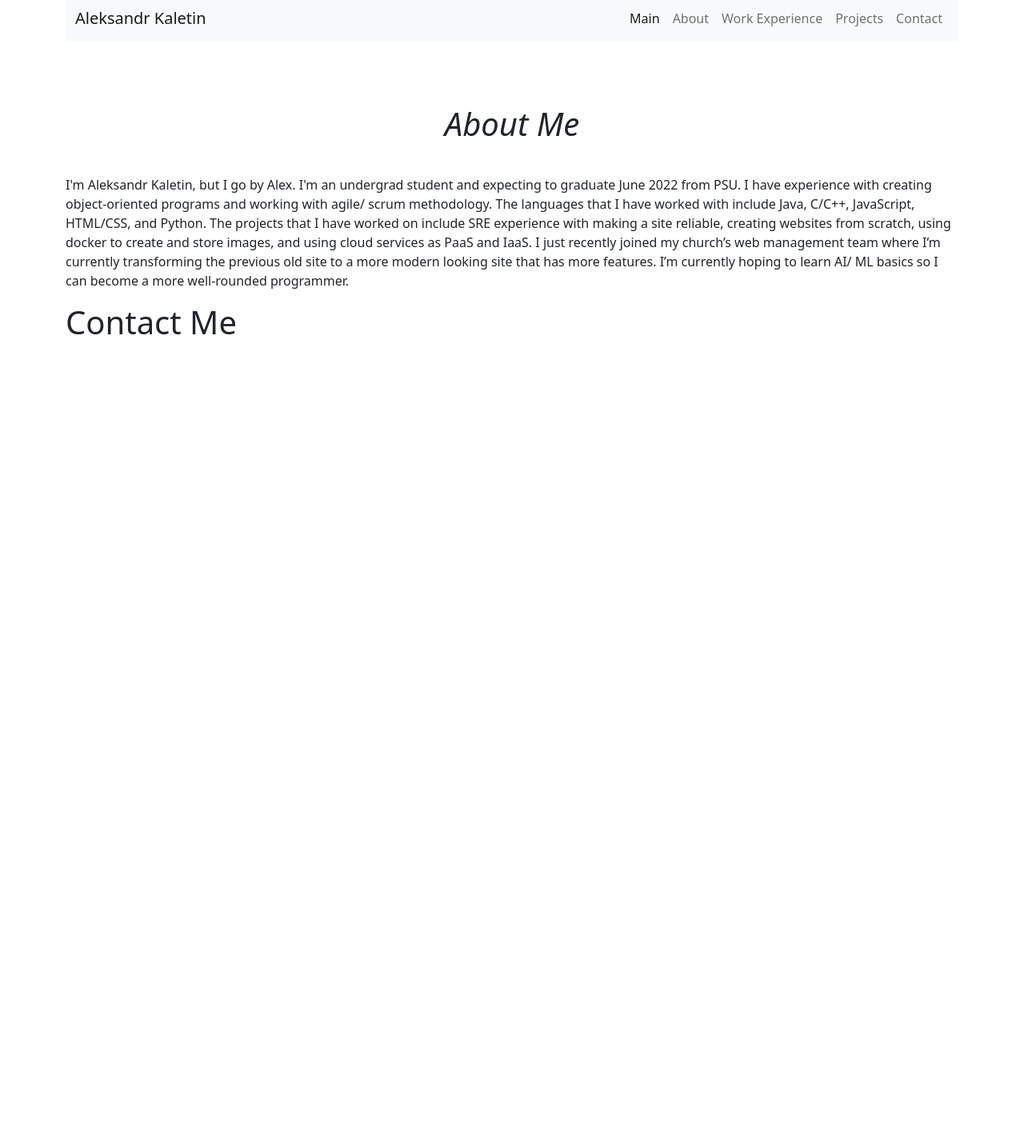
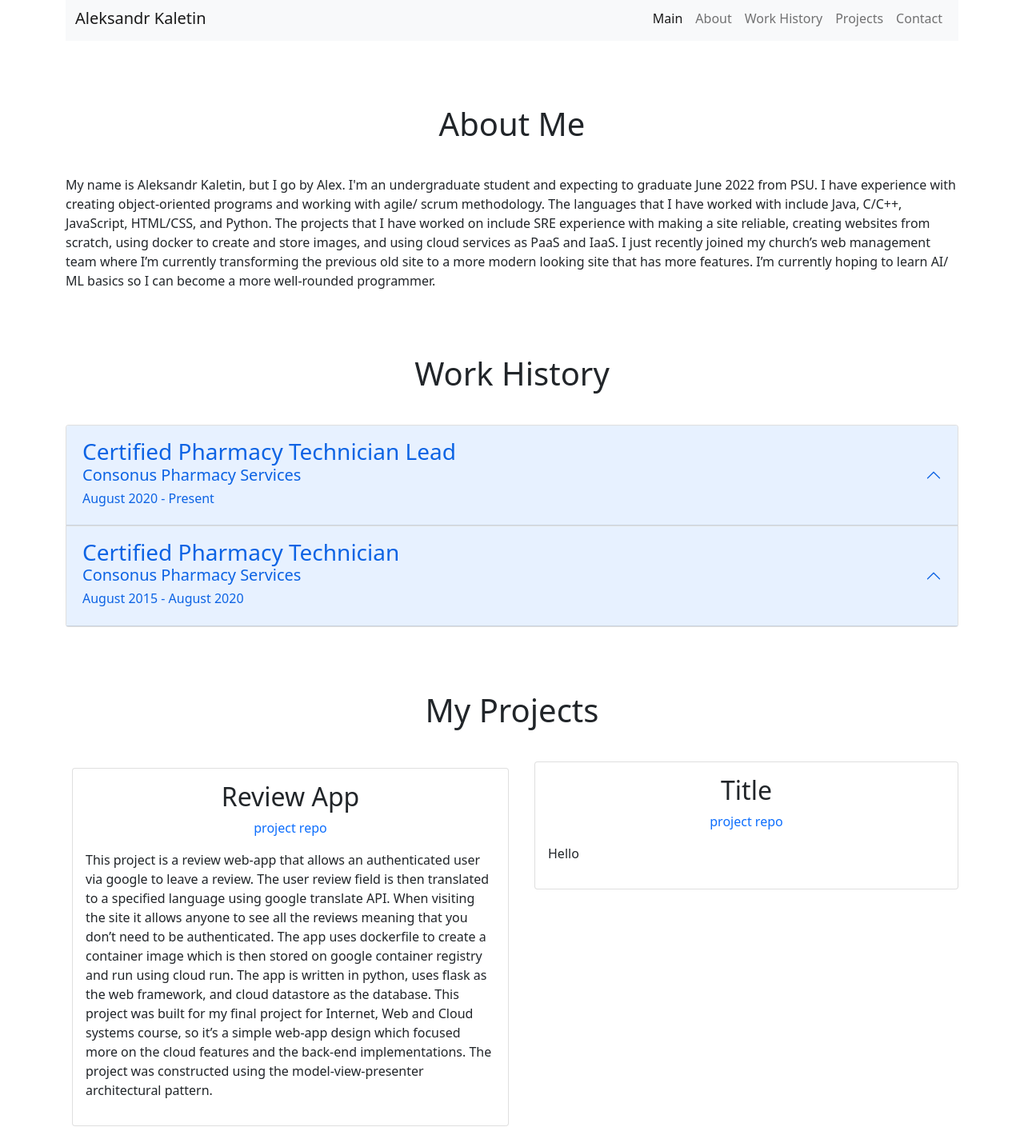
Before and after one commit to alexkaletin/kaletin, a plain HTML site: page index.html in a window 1280 px wide. Shown: the part 21-1440 px from the top of the page at 80% size. Before the commit the page ends 800 px from the top, so only its background shows below. Drawn offline with nearby package versions, Linux system fonts and the light colour scheme.

Commit message:
created work, project

```diff
--- a/index.html
+++ b/index.html
@@ -10,6 +10,7 @@
       href="https://cdn.jsdelivr.net/npm/bootstrap@5.0.2/dist/css/bootstrap.min.css"
     />
     <script src="https://cdn.jsdelivr.net/npm/bootstrap@5.0.2/dist/js/bootstrap.bundle.min.js"></script>
+    <script src="https://ajax.googleapis.com/ajax/libs/jquery/3.1.0/jquery.min.js"></script>
     <link rel="stylesheet" href="style.css" />
     <script defer src="index.js"></script>
   </head>
@@ -43,10 +44,10 @@
                 <a class="nav-link" href="#about">About</a>
               </li>
               <li class="nav-item">
-                <a class="nav-link" href="#">Work Experience</a>
+                <a class="nav-link" href="#work">Work History</a>
               </li>
               <li class="nav-item">
-                <a class="nav-link" href="#">Projects</a>
+                <a class="nav-link" href="#projects">Projects</a>
               </li>
               <li class="nav-item">
                 <a class="nav-link" href="#contact">Contact</a>
@@ -56,10 +57,52 @@
         </div>
       </nav>
       <div id="about">
-        <h1>About Me</h1>
+        <h1 class="header">About Me</h1>
+      </div>
+      <div class="accordion" id="work">
+        <h1 class="header">Work History</h1>
+      </div>
+      <div id="projects">
+        <h1 class="header">My Projects</h1>
+        <div class="row project justify-content-center">
+          <div class="col-lg-6 m-2">
+            <div class="card">
+              <h2 class="card-title text-center mt-3">Review App</h2>
+              <a
+                class="text-decoration-none text-center"
+                href="https://github.com/alexkaletin/Review-app.git"
+                >project repo</a
+              >
+              <p class="card-body">
+                This project is a review web-app that allows an authenticated
+                user via google to leave a review. The user review field is then
+                translated to a specified language using google translate API.
+                When visiting the site it allows anyone to see all the reviews
+                meaning that you don’t need to be authenticated. The app uses
+                dockerfile to create a container image which is then stored on
+                google container registry and run using cloud run. The app is
+                written in python, uses flask as the web framework, and cloud
+                datastore as the database. This project was built for my final
+                project for Internet, Web and Cloud systems course, so it’s a
+                simple web-app design which focused more on the cloud features
+                and the back-end implementations. The project was constructed
+                using the model-view-presenter architectural pattern.
+              </p>
+            </div>
+          </div>
+          <div class="col">
+            <div class="card">
+              <h2 class="card-title text-center mt-3">Title</h2>
+              <a class="text-decoration-none text-center" href="..."
+                >project repo</a
+              >
+              <p class="card-body">Hello</p>
+            </div>
+          </div>
+        </div>
       </div>
       <div id="contact">
-        <h1>Contact Me</h1>
+        <h1 class="header">Contact Me</h1>
       </div>
     </main>
   </body>
--- a/index.js
+++ b/index.js
@@ -5,8 +5,108 @@ const about = () => {
   let p = document.createElement("p");
   p.setAttribute("class", "bio");
   p.textContent =
-    "I'm Aleksandr Kaletin, but I go by Alex. I'm an undergrad student and expecting to graduate June 2022 from PSU. I have experience with creating object-oriented programs and working with agile/ scrum methodology. The languages that I have worked with include Java, C/C++, JavaScript, HTML/CSS, and Python. The projects that I have worked on include SRE experience with making a site reliable, creating websites from scratch, using docker to create and store images, and using cloud services as PaaS and IaaS. I just recently joined my church’s web management team where I’m currently transforming the previous old site to a more modern looking site that has more features. I’m currently hoping to learn AI/ ML basics so I can become a more well-rounded programmer.";
+    "My name is Aleksandr Kaletin, but I go by Alex. I'm an undergraduate student and expecting to graduate June 2022 from PSU. I have experience with creating object-oriented programs and working with agile/ scrum methodology. The languages that I have worked with include Java, C/C++, JavaScript, HTML/CSS, and Python. The projects that I have worked on include SRE experience with making a site reliable, creating websites from scratch, using docker to create and store images, and using cloud services as PaaS and IaaS. I just recently joined my church’s web management team where I’m currently transforming the previous old site to a more modern looking site that has more features. I’m currently hoping to learn AI/ ML basics so I can become a more well-rounded programmer.";
   about.append(p);
 };
 
+const work = () => {
+  $(document).ready(function () {
+    $("#work")
+      .append(
+        $("<div>")
+          .addClass("accordion-item")
+          .append(
+            $("<h2>")
+              .addClass("accordion-header")
+              .attr("id", "itemOne")
+              .append(
+                $("<button>")
+                  .addClass("accordion-button")
+                  .attr("type", "button")
+                  .attr("data-bs-toggle", "collapse")
+                  .attr("data-bs-target", "#collapseOne")
+                  .attr("aria-expanded", "false")
+                  .attr("aria-controls", "collapseOne")
+                  .append(
+                    $("<div>").append(
+                      $("<h3>")
+                        .text("Certified Pharmacy Technician Lead")
+                        .append($("<h5>").text("Consonus Pharmacy Services"))
+                        .append($("<h6>").text("August 2020 - Present"))
+                    )
+                  )
+              )
+          )
+          .append(
+            $("<div>")
+              .addClass("accordion-collapse collapse")
+              .attr("id", "collapseOne")
+              .attr("aria-labelledby", "itemOne")
+              .attr("data-bs-parent", "work")
+              .append(
+                $("<div>")
+                  .addClass("accordion-body")
+                  .append(
+                    $("<ul>")
+                      .append($("<li>").text("Trained new employees"))
+                      .append($("<li>").text("Managed daily workflows"))
+                      .append($("<li>").text("Lead daily team meetings"))
+                  )
+              )
+          )
+      )
+      .append(
+        $("<div>")
+          .addClass("accordion-item")
+          .append(
+            $("<h2>")
+              .addClass("accordion-header")
+              .attr("id", "itemTwo")
+              .append(
+                $("<button>")
+                  .addClass("accordion-button")
+                  .attr("type", "button")
+                  .attr("data-bs-toggle", "collapse")
+                  .attr("data-bs-target", "#collapseTwo")
+                  .attr("aria-expanded", "false")
+                  .attr("aria-controls", "collapseTwo")
+                  .append(
+                    $("<div>").append(
+                      $("<h3>")
+                        .text("Certified Pharmacy Technician")
+                        .append($("<h5>").text("Consonus Pharmacy Services"))
+                        .append($("<h6>").text("August 2015 - August 2020"))
+                    )
+                  )
+              )
+          )
+          .append(
+            $("<div>")
+              .addClass("accordion-collapse collapse")
+              .attr("id", "collapseTwo")
+              .attr("aria-labelledby", "itemTwo")
+              .attr("data-bs-parent", "work")
+              .append(
+                $("<div>")
+                  .addClass("accordion-body")
+                  .append(
+                    $("<ul>")
+                      .append(
+                        $("<li>").text(
+                          "Managed patient profiles to keep records up to date"
+                        )
+                      )
+                      .append(
+                        $("<li>").text(
+                          "Prioritized tasks to achieve on-time delivery"
+                        )
+                      )
+                  )
+              )
+          )
+      );
+  });
+};
+
 about();
+work();
--- a/style.css
+++ b/style.css
@@ -1,9 +1,14 @@
 #about:hover {
   background-color: aliceblue;
 }
-#about h1 {
+
+.header {
   margin-top: 2em;
   margin-bottom: 1em;
   text-align: center;
-  font-style: italic;
 }
+
+.project {
+  display: flex;
+  flex-flow: row wrap;
+}
```
